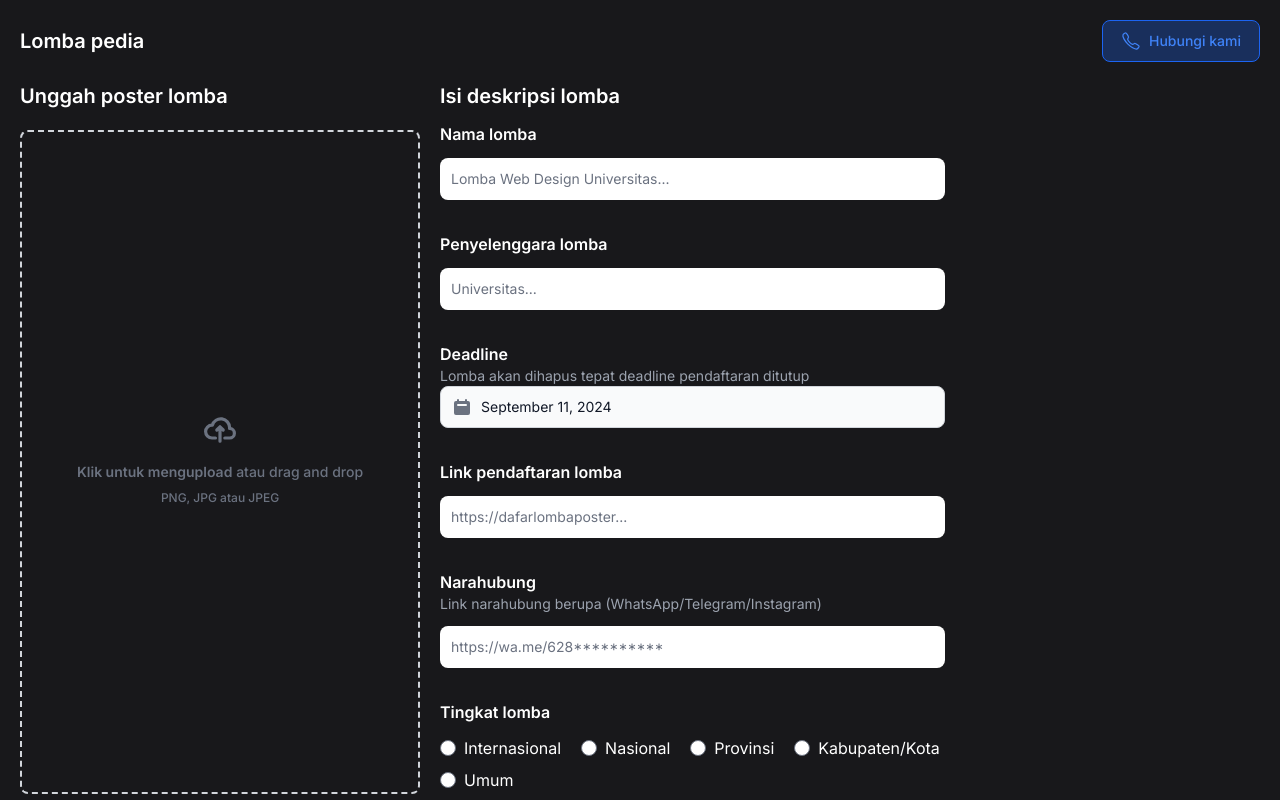
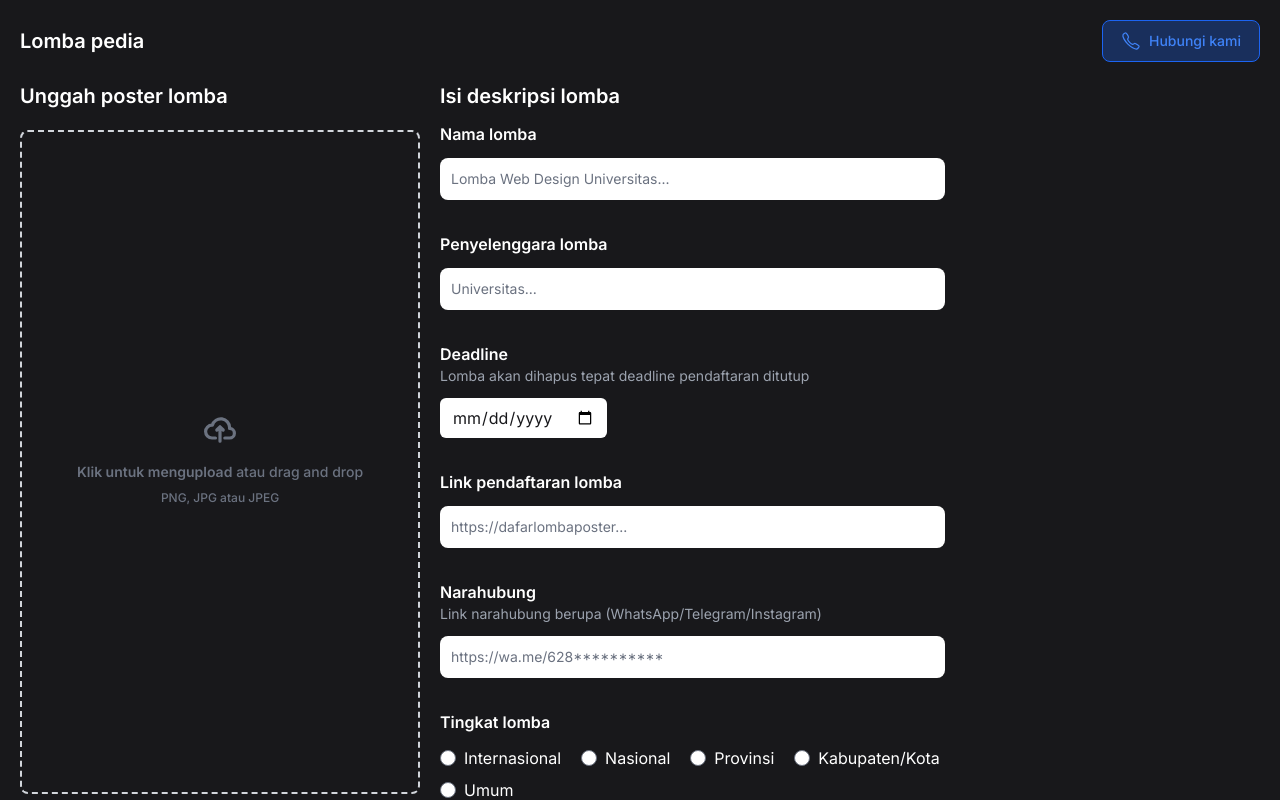
Before and after one commit to joanpurbaa/lomba-pedia, a React (Vite) app in the folder frontend/: page /unggah in a window 1280 px wide. Shown: the top 800 px of the page. Built offline with nearby package versions, Linux system fonts and the light colour scheme.

Commit message:
Fix : fix the program to get deadline date

```diff
--- a/frontend/src/pages/UnggahLomba.jsx
+++ b/frontend/src/pages/UnggahLomba.jsx
@@ -5,7 +5,6 @@ import {
   FileInput,
   TextInput,
   Textarea,
-  Datepicker,
 } from "flowbite-react";
 import { Link } from "react-router-dom";
 import { IoCallOutline } from "react-icons/io5";
@@ -27,7 +26,7 @@ const UnggahLomba = () => {
 
     console.log(nama);
     console.log(Penyelenggara);
-    console.log(deadline);
+    console.log(new Date(deadline));
     console.log(linkPendaftaran);
     console.log(narahubung);
     console.log(tingkat);
@@ -119,9 +118,11 @@ const UnggahLomba = () => {
                 <p className="text-gray-400 text-sm">
                   Lomba akan dihapus tepat deadline pendaftaran ditutup
                 </p>
-                <Datepicker
+                <input
+                  className="text-zinc-900 mt-3 border-0 rounded-md"
+                  type="date"
                   onChange={(e) => setDeadline(e.target.value)}
-                ></Datepicker>
+                />
               </li>
               <li>
                 <label className="font-semibold" htmlFor="">
```
